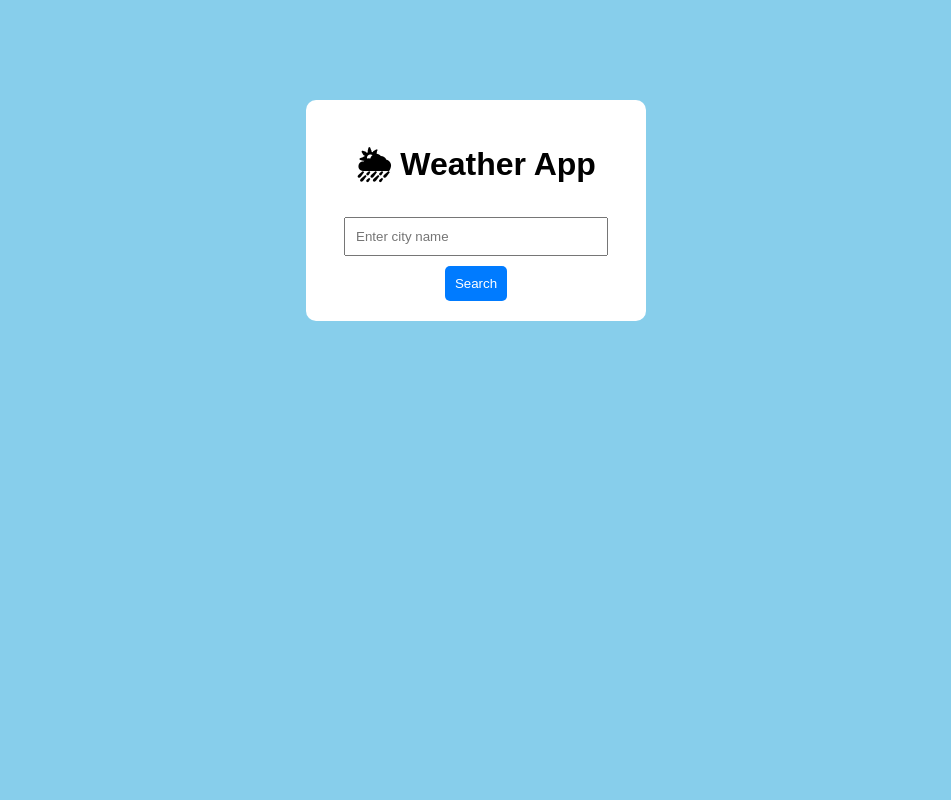
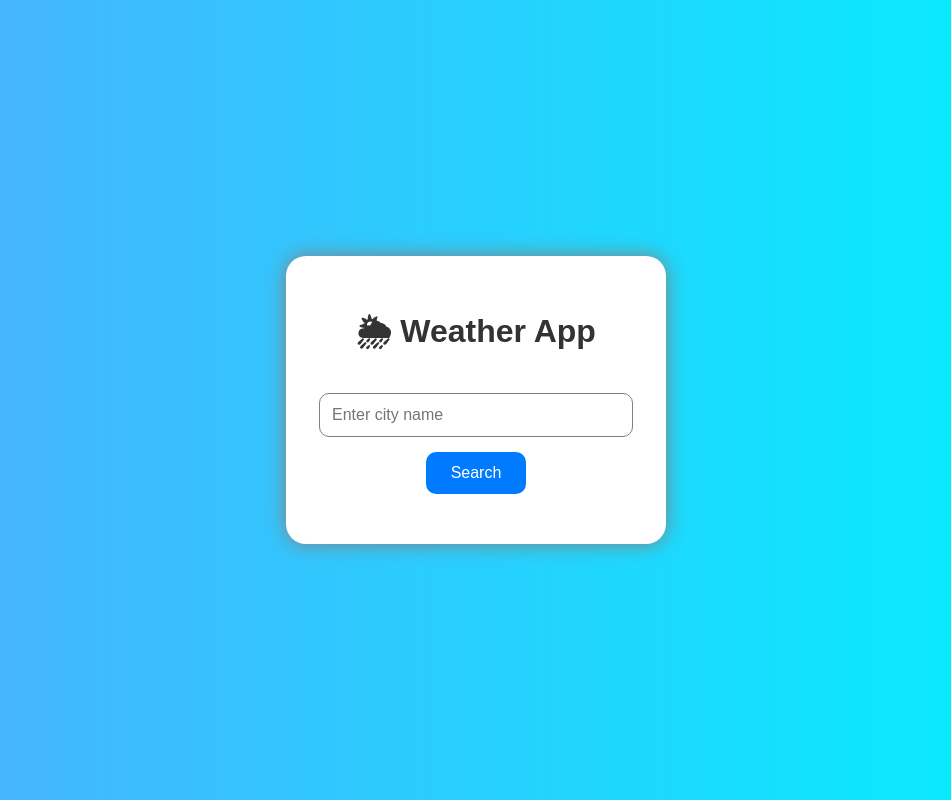
Before and after one commit to BanalaMery/Wheather-app, a website: page index.html in a window 1280 px wide. Shown: the whole page, without its empty margins (164-1115 px from the left). Drawn offline with Linux system fonts and the light colour scheme.

Commit message:
Update style.css

```diff
--- a/style.css
+++ b/style.css
@@ -1,31 +1,91 @@
 body{
-    font-family: Arial;
-    background: skyblue;
-    text-align: center;
-    margin-top: 100px;
+
+font-family: Arial;
+
+background: linear-gradient(
+to right,
+#4facfe,
+#00f2fe
+);
+
+height: 100vh;
+
+display: flex;
+
+justify-content: center;
+
+align-items: center;
+
+margin: 0;
 }
 
 .container{
-    background: white;
-    padding: 20px;
-    width: 300px;
-    margin: auto;
-    border-radius: 10px;
+
+background: white;
+
+padding: 30px;
+
+width: 320px;
+
+border-radius: 20px;
+
+text-align: center;
+
+box-shadow: 0px 0px 20px gray;
+}
+
+h1{
+
+color: #333;
 }
 
 input{
-    padding: 10px;
-    width: 80%;
+
+width: 90%;
+
+padding: 12px;
+
+margin-top: 10px;
+
+border-radius: 10px;
+
+border: 1px solid gray;
+
+font-size: 16px;
 }
 
 button{
-    padding: 10px;
-    margin-top: 10px;
-    cursor: pointer;
-    background-color: #007bff;
-    color: white;
-    border: none;
-    padding: 10px;
-    border-radius: 5px;
+
+padding: 12px 25px;
+
+margin-top: 15px;
+
+border: none;
+
+background: #007BFF;
+
+color: white;
+
+border-radius: 10px;
+
+cursor: pointer;
+
+font-size: 16px;
 }
+
+button:hover{
+
+background: darkblue;
 }
+
+#result{
+
+margin-top: 20px;
+
+font-size: 18px;
+}
+
+img{
+
+width: 100px;
+}
```
